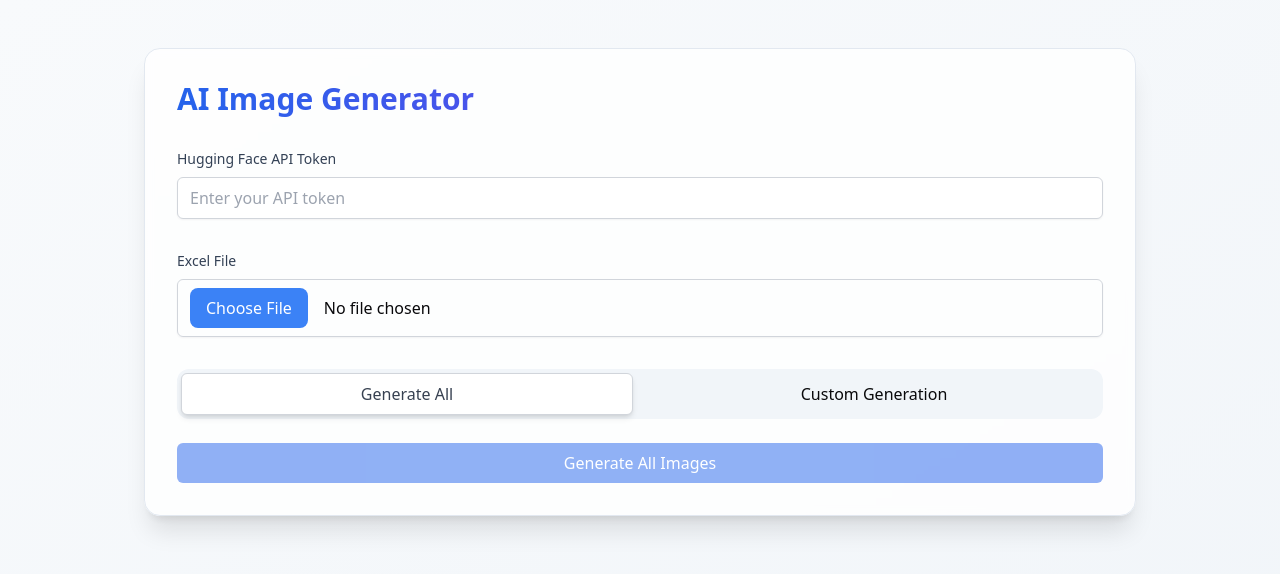
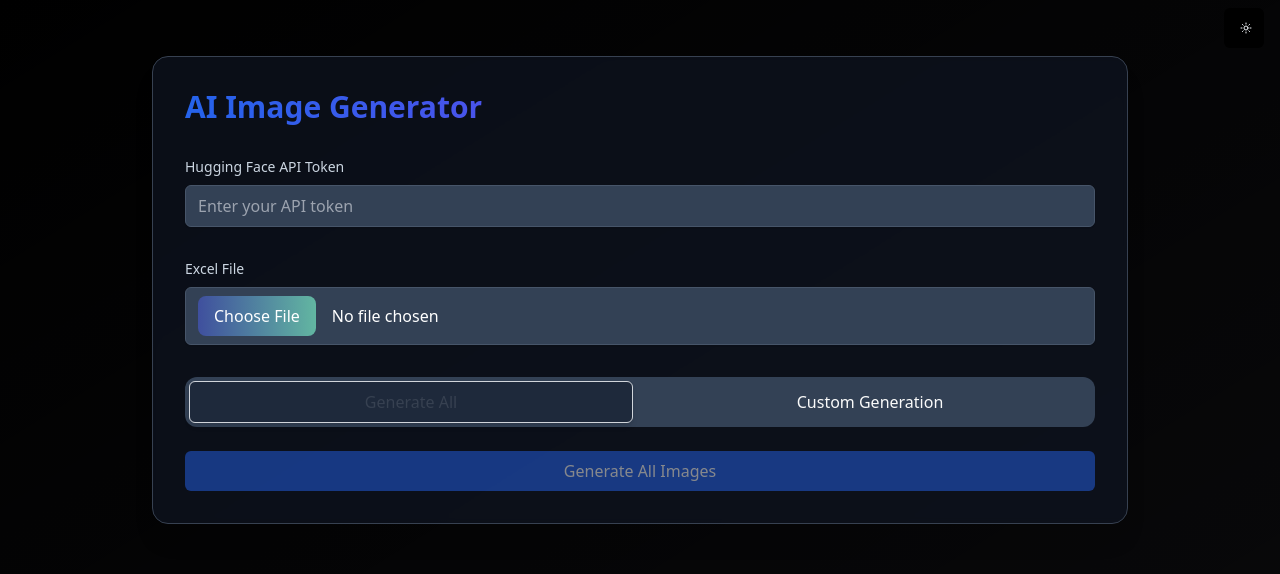
Before and after one commit to Sourav-140/Image_generation, a React (Vite) app: page / in a window 1280 px wide. Shown: the top 574 px of the page. Built offline with nearby package versions, Linux system fonts and the light colour scheme.

Commit message:
added support for dark mode

```diff
--- a/src/App.jsx
+++ b/src/App.jsx
@@ -1,6 +1,6 @@
 // App.jsx
-import React, { useState, useRef } from 'react';
-import { Download, AlertCircle, X, Loader2, StopCircle, RotateCcw } from 'lucide-react';
+import React, { useState, useRef, useEffect } from 'react';
+import { Download, AlertCircle, X, Loader2, StopCircle, RotateCcw, Sun, Moon } from 'lucide-react';
 import * as xlsx from 'xlsx';
 import { HfInference } from '@huggingface/inference';
 import { Button } from './components/ui/button';
@@ -29,9 +29,9 @@
         onClick={() => !isGenerating && onClick()}
       >
         {isGenerating ? (
-          <div className="w-full h-full bg-slate-100 flex flex-col items-center justify-center p-4">
+          <div className="w-full h-full bg-slate-100 dark:bg-slate-800 flex flex-col items-center justify-center p-4">
             <Loader2 className="h-8 w-8 animate-spin text-blue-500 mb-2" />
-            <p className="text-sm text-slate-600 text-center">Generating {month} for {name}...</p>
+            <p className="text-sm text-slate-600 dark:text-slate-400 text-center">Generating {month} for {name}...</p>
           </div>
         ) : (
           imageUrl ? (
@@ -41,13 +41,13 @@
               className="object-cover w-full h-full"
             />
           ) : (
-            <div className="w-full h-full bg-slate-100 flex items-center justify-center">
-              <p className="text-sm text-slate-500">Waiting to generate...</p>
+            <div className="w-full h-full bg-slate-100 dark:bg-slate-800 flex items-center justify-center">
+              <p className="text-sm text-slate-500 dark:text-slate-400">Waiting to generate...</p>
             </div>
           )
         )}
       </div>
-      <p className="text-sm font-medium text-center text-slate-700">{month}</p>
+      <p className="text-sm font-medium text-center text-slate-700 dark:text-slate-300">{month}</p>
     </motion.div>
   );
 };
@@ -66,7 +66,16 @@
   const [selectedNames, setSelectedNames] = useState([]);
   const [nameMonthSelections, setNameMonthSelections] = useState({});
   const [visibleTiles, setVisibleTiles] = useState({});
+  const [isDarkMode, setIsDarkMode] = useState(true);
   const stopGenerationRef = useRef(false);
+
+  useEffect(() => {
+    if (isDarkMode) {
+      document.documentElement.classList.add('dark');
+    } else {
+      document.documentElement.classList.remove('dark');
+    }
+  }, [isDarkMode]);
 
   const handleExcelUpload = (event) => {
     const file = event.target.files[0];
@@ -377,24 +386,41 @@
   };
 
   return (
-    <div className="min-h-screen bg-gradient-to-br from-slate-50 to-slate-100 py-8">
-      <div className="container mx-auto p-4 max-w-5xl">
+    <div className="min-h-screen bg-gradient-to-br from-slate-50 to-slate-100 dark:from-black dark:to-black-900 py-8">
+
+      {/* Dark Mode Toggle */}
+      <div className="absolute top-2 right-4 z-50">
+      <Button
+        variant="none"
+        size="icon"
+        onClick={() => setIsDarkMode(!isDarkMode)}
+        className="rounded-full items-center w-10 h-10 bg-white dark:bg-black hover:bg-slate-100 dark:hover:bg-slate-900 transition-colors duration-200"
+      >
+        {isDarkMode ? (
+          <Sun className="h-4 w-3 text-slate-100" />
+        ) : (
+          <Moon className="h-4 w-3 text-slate-700" />
+        )}
+      </Button>
+    </div>
+
+      <div className="container mx-auto p-6 max-w-5xl">
         <motion.div
           initial={{ opacity: 0, y: 20 }}
           animate={{ opacity: 1, y: 0 }}
-          className="bg-white/80 backdrop-blur-sm shadow-xl rounded-2xl p-8 mb-8 border border-slate-200"
+          className="bg-white/80 dark:bg-gray-900/60 backdrop-blur-sm shadow-xl rounded-2xl p-8 mb-8 border border-slate-200 dark:border-gray-700"
         >
           <h1 className="text-3xl font-bold mb-8 bg-gradient-to-r from-blue-600 to-purple-600 bg-clip-text text-transparent">
             AI Image Generator
           </h1>
 
           <div className="space-y-8">
-            <motion.div
+          <motion.div
               initial={{ opacity: 0 }}
               animate={{ opacity: 1 }}
               transition={{ delay: 0.2 }}
             >
-              <label className="block text-sm font-medium text-slate-700 mb-2">
+              <label className="block text-sm font-medium text-slate-700 dark:text-slate-300 mb-2">
                 Hugging Face API Token
               </label>
               <Input
@@ -402,7 +428,7 @@
                 placeholder="Enter your API token"
                 value={apiToken}
                 onChange={(e) => setApiToken(e.target.value)}
-                className="transition-all duration-200 focus:ring-2 focus:ring-blue-500 hover:border-blue-400"
+                className="transition-all duration-200 focus:ring-2 focus:ring-blue-500 hover:border-blue-400 dark:bg-slate-700 dark:border-slate-600 dark:text-white"
               />
             </motion.div>
 
@@ -411,14 +437,14 @@
               animate={{ opacity: 1 }}
               transition={{ delay: 0.3 }}
             >
-              <label className="block text-sm font-medium text-slate-700 mb-2">
+              <label className="block text-sm font-medium text-slate-700 dark:text-slate-300 mb-2">
                 Excel File
               </label>
               <Input
                 type="file"
                 accept=".xlsx,.xls"
                 onChange={handleExcelUpload}
-                className="transition-all duration-200 file:mr-4 file:py-2 file:px-4 file:border-0 file:bg-blue-500 file:text-white file:rounded-lg hover:file:bg-blue-600"
+                className="transition-all duration-200 file:mr-4 file:py-2 file:px-4 file:border-0 file:bg-gradient-to-r from-[#2c3e95]/90 to-[#3fa88e]/80   file:text-white file:rounded-lg hover:file:bg-blue-600 dark:bg-slate-700 dark:border-slate-600 dark:text-white"
               />
               <AnimatePresence>
                 {names.length > 0 && (
@@ -426,7 +452,7 @@
                     initial={{ opacity: 0, y: -10 }}
                     animate={{ opacity: 1, y: 0 }}
                     exit={{ opacity: 0, y: -10 }}
-                    className="mt-2 text-sm text-slate-500 block"
+                    className="mt-2 text-sm text-slate-500 dark:text-slate-400 block"
                   >
                     {names.length} names loaded
                   </motion.span>
@@ -466,14 +492,14 @@
               transition={{ delay: 0.4 }}
               className="space-y-6"
             >
-              <div className="flex gap-4 p-1 bg-slate-100 rounded-xl">
+              <div className="flex gap-4 p-1 bg-slate-100 dark:bg-slate-700 rounded-xl">
                 <Button
                   variant={generationType === 'all' ? "outline" : "ghost"}
                   onClick={() => setGenerationType('all')}
                   className={`flex-1 transition-all duration-300 ${
                     generationType === 'all'
-                      ? "bg-white shadow-md hover:shadow-lg hover:scale-[1.02]"
-                      : "hover:bg-white/50"
+                      ? "bg-white dark:bg-slate-800 shadow-md hover:shadow-lg hover:scale-[1.02]"
+                      : "hover:bg-white/50 dark:hover:bg-slate-600"
                   }`}
                 >
                   Generate All
@@ -483,8 +509,8 @@
                   onClick={() => setGenerationType('custom')}
                   className={`flex-1 transition-all duration-300 ${
                     generationType === 'custom'
-                      ? "bg-white shadow-md hover:shadow-lg hover:scale-[1.02]"
-                      : "hover:bg-white/50"
+                      ? "bg-white dark:bg-slate-800 shadow-md hover:shadow-lg hover:scale-[1.02]"
+                      : "hover:bg-white/50 dark:hover:bg-slate-600"
                   }`}
                 >
                   Custom Generation
@@ -507,7 +533,7 @@
                           initial={{ opacity: 0, x: -20 }}
                           animate={{ opacity: 1, x: 0 }}
                           transition={{ delay: index * 0.1 }}
-                          className="border border-slate-200 rounded-xl p-4 space-y-2 hover:shadow-md transition-all duration-300"
+                          className="border border-slate-200 dark:border-slate-700 rounded-xl p-4 space-y-2 hover:shadow-md transition-all duration-300 dark:bg-slate-800/50"
                         >
                           <div className="flex items-center justify-between">
                             <div className="flex items-center gap-2">
@@ -517,7 +543,7 @@
                                 onClick={() => handleNameSelection(name)}
                                 className={`text-sm transition-all duration-300 ${
                                   selectedNames.includes(name)
-                                    ? "bg-blue-50 hover:bg-blue-100 border-blue-200 text-blue-700"
+                                    ? "bg-blue-50 dark:bg-blue-900/50 hover:bg-blue-100 dark:hover:bg-blue-900 border-blue-200 dark:border-blue-800 text-blue-700 dark:text-blue-300"
                                     : ""
                                 }`}
                               >
@@ -528,7 +554,7 @@
                                   variant="ghost"
                                   size="sm"
                                   onClick={() => resetMonthSelection(name)}
-                                  className="text-slate-500 hover:text-slate-700"
+                                  className="text-slate-500 dark:text-slate-400 hover:text-slate-700 dark:hover:text-slate-300"
                                 >
                                   <RotateCcw className="h-4 w-4" />
                                 </Button>
@@ -540,7 +566,7 @@
                                   initial={{ opacity: 0, x: 20 }}
                                   animate={{ opacity: 1, x: 0 }}
                                   exit={{ opacity: 0, x: 20 }}
-                                  className="text-sm text-slate-600"
+                                  className="text-sm text-slate-600 dark:text-slate-400"
                                 >
                                   {nameMonthSelections[name]?.length || 0} months selected
                                 </motion.span>
@@ -569,8 +595,8 @@
                                       onClick={() => handleMonthSelection(name, month)}
                                       className={`text-sm transition-all duration-300 ${
                                         nameMonthSelections[name]?.includes(month)
-                                          ? "bg-green-50 hover:bg-green-100 border-green-200 text-green-700 transform hover:scale-105"
-                                          : "hover:bg-slate-100"
+                                          ? "bg-green-50 dark:bg-green-900/50 hover:bg-green-100 dark:hover:bg-green-900 border-green-200 dark:border-green-800 text-green-700 dark:text-green-300 transform hover:scale-105"
+                                          : "hover:bg-slate-100 dark:hover:bg-slate-700"
                                       }`}
                                     >
                                       {month}
@@ -586,7 +612,7 @@
 
                     <div className="flex justify-between items-center">
                       <div>
-                        <p className="text-sm text-slate-600">
+                        <p className="text-sm text-slate-600 dark:text-slate-400">
                           Total images to generate: {
                             Object.values(nameMonthSelections).reduce(
                               (total, months) => total + months.length,
@@ -611,7 +637,7 @@
                         <Button
                           onClick={stopGeneration}
                           variant="destructive"
-                          className="bg-blue-500 hover:bg-blue-600 text-white transition-all duration-300 transform hover:scale-105"
+                          className="bg-red-500 hover:bg-red-600 text-white transition-all duration-300 transform hover:scale-105"
                         >
                           <StopCircle className="h-4 w-4 mr-2" />
                           Stop Generation
@@ -638,7 +664,7 @@
                       <Button
                         onClick={stopGeneration}
                         variant="destructive"
-                        className="w-full bg-blue-500 hover:bg-blue-600 transition-all text-white duration-300 transform hover:scale-105"
+                        className="w-full bg-red-500 hover:bg-red-600 transition-all text-white duration-300 transform hover:scale-105"
                       >
                         <StopCircle className="h-4 w-4 mr-2" />
                         Stop Generation
@@ -658,14 +684,14 @@
               initial={{ opacity: 0, y: 20 }}
               animate={{ opacity: 1, y: 0 }}
               transition={{ delay: index * 0.2 }}
-              className="bg-white/80 backdrop-blur-sm shadow-xl rounded-2xl p-8 border border-slate-200"
+              className="bg-white/80 dark:bg-gray-900/60 backdrop-blur-sm shadow-xl rounded-2xl p-8 border border-slate-200 dark:border-slate-700"
             >
               <div className="flex justify-between items-center mb-6">
-                <h2 className="text-2xl font-bold text-slate-800">{name}</h2>
+                <h2 className="text-2xl font-bold text-slate-800 dark:text-slate-200">{name}</h2>
                 <Button
                   variant="outline"
                   onClick={() => downloadImages(name)}
-                  className="flex items-center gap-2 hover:bg-blue-50 transition-all duration-300"
+                  className="flex items-center gap-2 hover:bg-blue-50 dark:hover:bg-blue-900/50 transition-all duration-300"
                 >
                   <Download className="h-4 w-4" />
                   Download All
@@ -710,12 +736,12 @@
                 initial={{ scale: 0.9, opacity: 0 }}
                 animate={{ scale: 1, opacity: 1 }}
                 exit={{ scale: 0.9, opacity: 0 }}
-                className="relative bg-white rounded-2xl p-4 w-full max-w-[600px] shadow-2xl"
+                className="relative bg-white dark:bg-slate-800 rounded-2xl p-4 w-full max-w-[600px] shadow-2xl"
                 onClick={e => e.stopPropagation()}
               >
                 <Button
                   variant="ghost"
-                  className="absolute top-2 right-2 z-10 hover:bg-slate-100 transition-colors duration-200"
+                  className="absolute top-2 right-2 z-10 hover:bg-slate-100 dark:hover:bg-slate-700 transition-colors duration-200"
                   onClick={() => setSelectedImage(null)}
                 >
                   <X className="h-4 w-4" />
@@ -746,3 +772,7 @@
     </div>
   );
 }
+
+//-------------------------------------------------------------------------------------------------------------------
+
+//App.jsx with dark mode enabled
```
